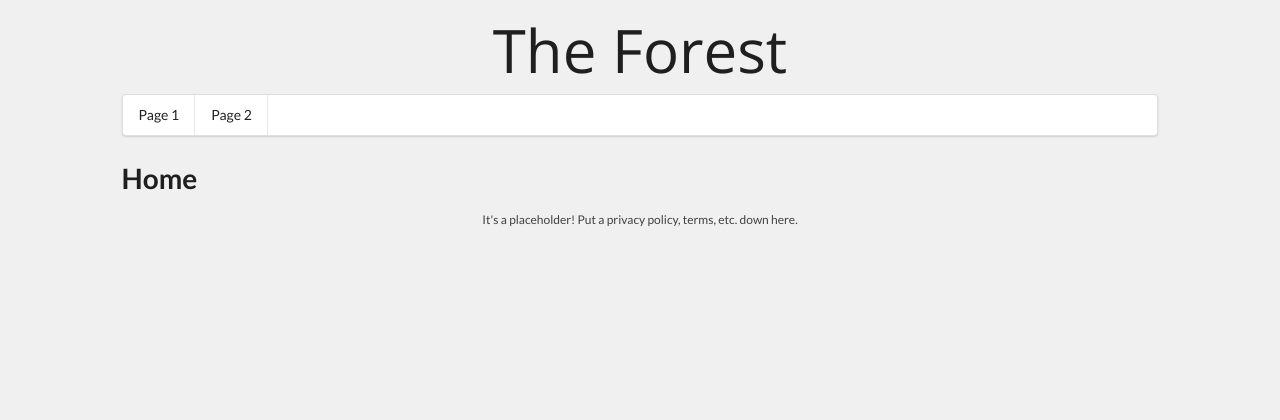
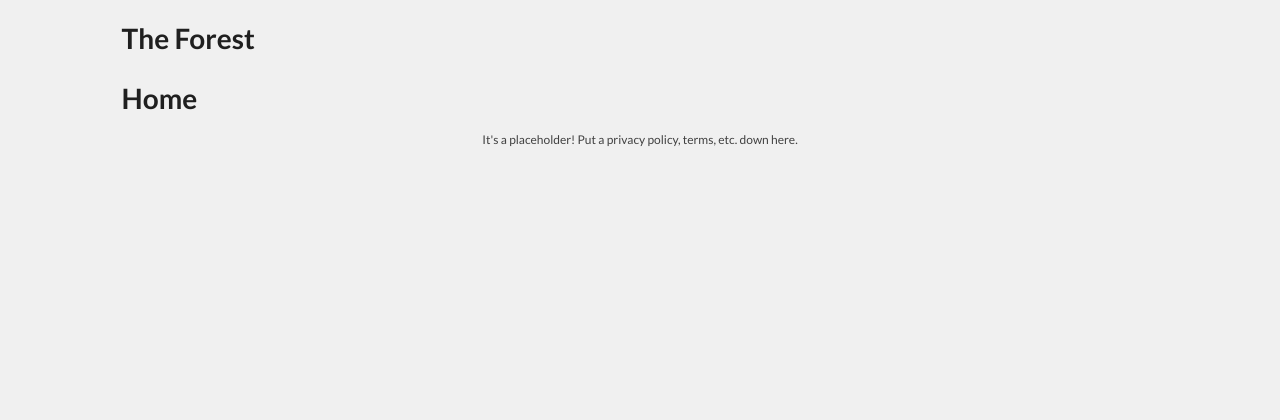
Before and after one commit to wadefletch/TheForest, a Flask app: page / in a window 1280 px wide. Shown: the top 420 px of the page. Run offline with Flask 2, Linux system fonts and the light colour scheme; some libraries are stand-ins or nearby versions.

Commit message:
changed base template

```diff
--- a/app/templates/base.html
+++ b/app/templates/base.html
@@ -22,11 +22,7 @@
     {% endblock %}
 </head>
 <body>
-<div id="site-header">{{ config['NAME'] }}</div>
-<nav class="ui {{ config['COLOR'] }} menu">
-    {{ nav_link("main.page1", "Page 1") }}
-    {{ nav_link("main.page2", "Page 2") }}
-</nav>
+<h1 id="ui header">{{ config['NAME'] }}</h1>
 {% with messages = get_flashed_messages() %}
 {% if messages %}
 {% for message in messages %}
```
